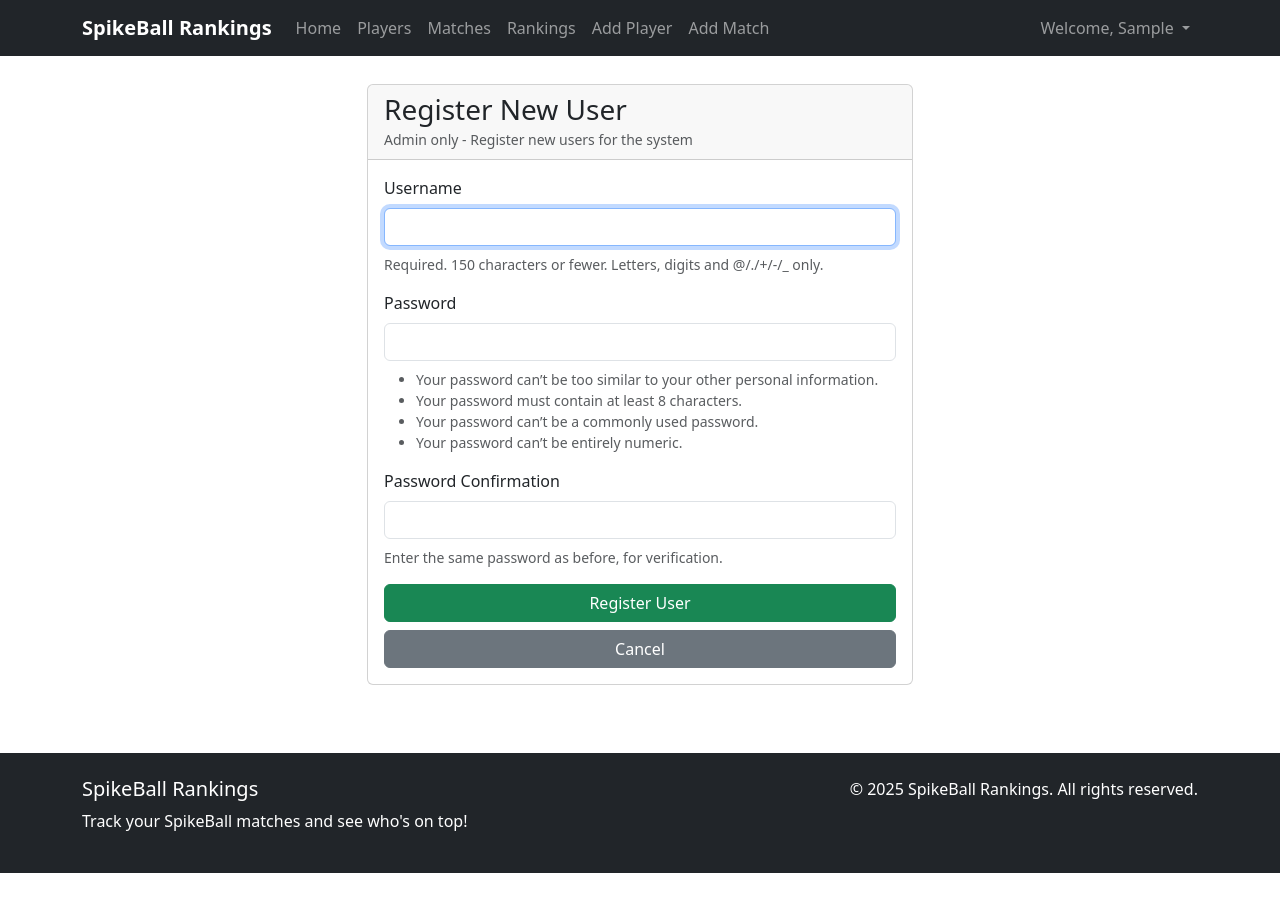
After one commit to LucaLumetti/ZipLeague, a Django app: page /register/ in a window 1280 px wide. The commit adds this page. Run offline with Django 5.2, Linux system fonts and the light colour scheme; the visitor is signed in with stand-in values (Sample User, id 1); some libraries are stand-ins or nearby versions.

Commit message:
Add authentication system with login/logout and user registration functionality. Add permission checks to restrict actions to authenticated users and admin-only features.

```diff
--- a/rankings/templates/rankings/base.html
+++ b/rankings/templates/rankings/base.html
@@ -33,7 +33,7 @@
                 <span class="navbar-toggler-icon"></span>
             </button>
             <div class="collapse navbar-collapse" id="navbarNav">
-                <ul class="navbar-nav ms-auto">
+                <ul class="navbar-nav me-auto">
                     <li class="nav-item">
                         <a class="nav-link" href="{% url 'home' %}">Home</a>
                     </li>
@@ -46,6 +46,35 @@
                     <li class="nav-item">
                         <a class="nav-link" href="{% url 'rankings' %}">Rankings</a>
                     </li>
+                    {% if user.is_authenticated %}
+                        <li class="nav-item">
+                            <a class="nav-link" href="{% url 'player-create' %}">Add Player</a>
+                        </li>
+                        <li class="nav-item">
+                            <a class="nav-link" href="{% url 'match-create' %}">Add Match</a>
+                        </li>
+                    {% endif %}
+                </ul>
+                <ul class="navbar-nav ms-auto">
+                    {% if user.is_authenticated %}
+                        <li class="nav-item dropdown">
+                            <a class="nav-link dropdown-toggle" href="#" id="navbarDropdown" role="button" data-bs-toggle="dropdown">
+                                Welcome, {{ user.first_name|default:user.username }}
+                            </a>
+                            <ul class="dropdown-menu">
+                                {% if user.is_superuser %}
+                                    <li><a class="dropdown-item" href="{% url 'register' %}">Register New User</a></li>
+                                    <li><a class="dropdown-item" href="{% url 'admin:index' %}">Admin Panel</a></li>
+                                    <li><hr class="dropdown-divider"></li>
+                                {% endif %}
+                                <li><a class="dropdown-item" href="{% url 'logout' %}">Logout</a></li>
+                            </ul>
+                        </li>
+                    {% else %}
+                        <li class="nav-item">
+                            <a class="nav-link" href="{% url 'login' %}">Login</a>
+                        </li>
+                    {% endif %}
                 </ul>
             </div>
         </div>
--- a/rankings/templates/rankings/player_detail.html
+++ b/rankings/templates/rankings/player_detail.html
@@ -39,7 +39,9 @@
                     </tr>
                 </table>
 
-                <a href="{% url 'player-update' player.id %}" class="btn btn-warning w-100">Edit Player</a>
+                {% if user.is_authenticated %}
+                    <a href="{% url 'player-update' player.id %}" class="btn btn-warning w-100">Edit Player</a>
+                {% endif %}
             </div>
         </div>
     </div>
--- a/rankings/urls.py
+++ b/rankings/urls.py
@@ -16,4 +16,7 @@ urlpatterns = [
 
     # Ranking URL
     path('rankings/', views.RankingListView.as_view(), name='rankings'),
+
+    # User registration (admin only)
+    path('register/', views.UserRegistrationView.as_view(), name='register'),
 ]
--- a/rankings/views.py
+++ b/rankings/views.py
@@ -3,6 +3,9 @@ from django.views import View
 from django.views.generic import ListView, DetailView, CreateView, UpdateView
 from django.urls import reverse_lazy
 from django.contrib import messages
+from django.contrib.auth.mixins import LoginRequiredMixin, UserPassesTestMixin
+from django.contrib.auth.forms import UserCreationForm
+from django.contrib.auth.models import User
 from django.db.models import Q
 
 from .models import Player, Match
@@ -41,7 +44,7 @@ class PlayerDetailView(DetailView):
         ).distinct().order_by('-date_played') # Ensure distinct matches and order by date
         return context
 
-class PlayerCreateView(CreateView):
+class PlayerCreateView(LoginRequiredMixin, CreateView):
     model = Player
     form_class = PlayerForm
     template_name = 'rankings/player_form.html'
@@ -51,7 +54,7 @@ class PlayerCreateView(CreateView):
         messages.success(self.request, f"Player {form.instance.name} created successfully.")
         return super().form_valid(form)
 
-class PlayerUpdateView(UpdateView):
+class PlayerUpdateView(LoginRequiredMixin, UpdateView):
     model = Player
     form_class = PlayerForm
     template_name = 'rankings/player_form.html'
@@ -73,7 +76,7 @@ class MatchListView(ListView):
     context_object_name = 'matches'
     ordering = ['-date_played'] # Show most recent matches first
 
-class MatchCreateView(CreateView):
+class MatchCreateView(LoginRequiredMixin, CreateView):
     model = Match
     form_class = MatchForm
     template_name = 'rankings/match_form.html'
@@ -104,3 +107,18 @@ class RankingListView(ListView):
             return sorted(queryset, key=lambda p: p.win_percentage, reverse=(direction == 'desc'))
 
         return Player.objects.all().order_by(order_by_field)
+
+class UserRegistrationView(UserPassesTestMixin, CreateView):
+    model = User
+    form_class = UserCreationForm
+    template_name = 'registration/register.html'
+    success_url = reverse_lazy('home')
+
+    def test_func(self):
+        # Only allow superusers (admin) to register new users
+        return self.request.user.is_superuser
+
+    def form_valid(self, form):
+        user = form.save()
+        messages.success(self.request, f"User {user.username} has been registered successfully.")
+        return super().form_valid(form)
--- a/requirements.txt
+++ b/requirements.txt
@@ -4,3 +4,4 @@ psycopg2-binary==2.9.10
 sqlparse==0.5.3
 whitenoise==6.9.0
 gunicorn
+django-widget-tweaks
--- a/spikeball_ranking/settings.py
+++ b/spikeball_ranking/settings.py
@@ -38,6 +38,7 @@ INSTALLED_APPS = [
     "django.contrib.sessions",
     "django.contrib.messages",
     "django.contrib.staticfiles",
+    "widget_tweaks",
     "rankings",
 ]
 
@@ -129,3 +130,8 @@ STATICFILES_STORAGE = 'whitenoise.storage.CompressedManifestStaticFilesStorage'
 # https://docs.djangoproject.com/en/4.2/ref/settings/#default-auto-field
 
 DEFAULT_AUTO_FIELD = 'django.db.models.BigAutoField'
+
+# Authentication settings
+LOGIN_URL = '/auth/login/'
+LOGIN_REDIRECT_URL = '/'
+LOGOUT_REDIRECT_URL = '/'
--- a/spikeball_ranking/urls.py
+++ b/spikeball_ranking/urls.py
@@ -20,5 +20,6 @@ from django.urls import path, include
 
 urlpatterns = [
     path("admin/", admin.site.urls),
+    path("auth/", include("django.contrib.auth.urls")),
     path("", include("rankings.urls")),
 ]
--- /dev/null
+++ b/templates/registration/register.html
@@ -0,0 +1,71 @@
+{% extends 'rankings/base.html' %}
+{% load widget_tweaks %}
+
+{% block title %}Register New User{% endblock %}
+
+{% block content %}
+<div class="row justify-content-center">
+    <div class="col-md-6">
+        <div class="card">
+            <div class="card-header">
+                <h3 class="card-title mb-0">Register New User</h3>
+                <small class="text-muted">Admin only - Register new users for the system</small>
+            </div>
+            <div class="card-body">
+                <form method="post">
+                    {% csrf_token %}
+
+                    {% if form.errors %}
+                        <div class="alert alert-danger">
+                            {{ form.errors }}
+                        </div>
+                    {% endif %}
+
+                    <div class="mb-3">
+                        <label for="{{ form.username.id_for_label }}" class="form-label">Username</label>
+                        {{ form.username|add_class:"form-control" }}
+                        {% if form.username.errors %}
+                            <div class="text-danger">{{ form.username.errors }}</div>
+                        {% endif %}
+                        <div class="form-text">{{ form.username.help_text }}</div>
+                    </div>
+
+                    <div class="mb-3">
+                        <label for="{{ form.password1.id_for_label }}" class="form-label">Password</label>
+                        {{ form.password1|add_class:"form-control" }}
+                        {% if form.password1.errors %}
+                            <div class="text-danger">{{ form.password1.errors }}</div>
+                        {% endif %}
+                        <div class="form-text">{{ form.password1.help_text }}</div>
+                    </div>
+
+                    <div class="mb-3">
+                        <label for="{{ form.password2.id_for_label }}" class="form-label">Password Confirmation</label>
+                        {{ form.password2|add_class:"form-control" }}
+                        {% if form.password2.errors %}
+                            <div class="text-danger">{{ form.password2.errors }}</div>
+                        {% endif %}
+                        <div class="form-text">{{ form.password2.help_text }}</div>
+                    </div>
+
+                    <div class="d-grid gap-2">
+                        <button type="submit" class="btn btn-success">Register User</button>
+                        <a href="{% url 'home' %}" class="btn btn-secondary">Cancel</a>
+                    </div>
+                </form>
+            </div>
+        </div>
+    </div>
+</div>
+{% endblock %}
+
+{% block extra_css %}
+<style>
+    .form-control {
+        margin-bottom: 0.5rem;
+    }
+    .form-text {
+        font-size: 0.875em;
+    }
+</style>
+{% endblock %}
```
Also changed, not shown: rankings/templates/rankings/match_list.html (+6 -4 lines), rankings/templates/rankings/player_list.html (+9 -5 lines), templates/registration/login.html (added, +55 -0 lines), rankings/migrations/0002_alter_match_result_alter_match_team1_score_and_more.py (added), 1 other file.
